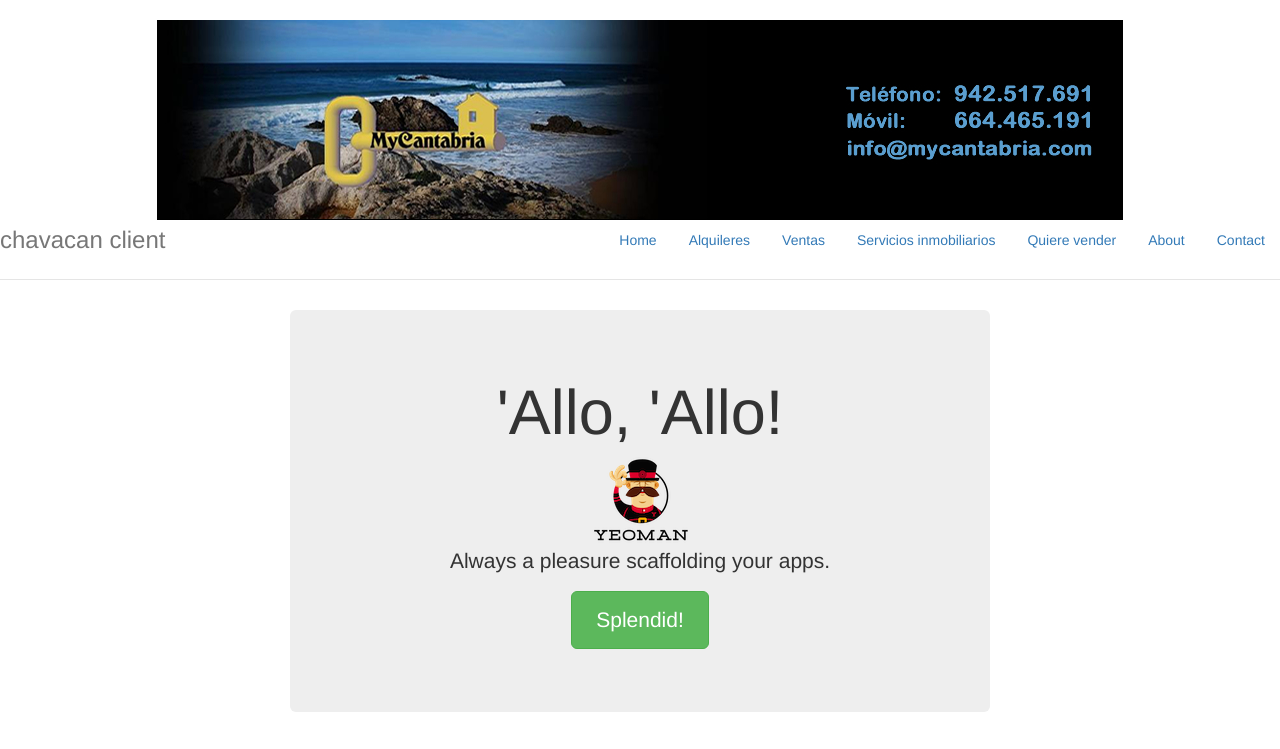
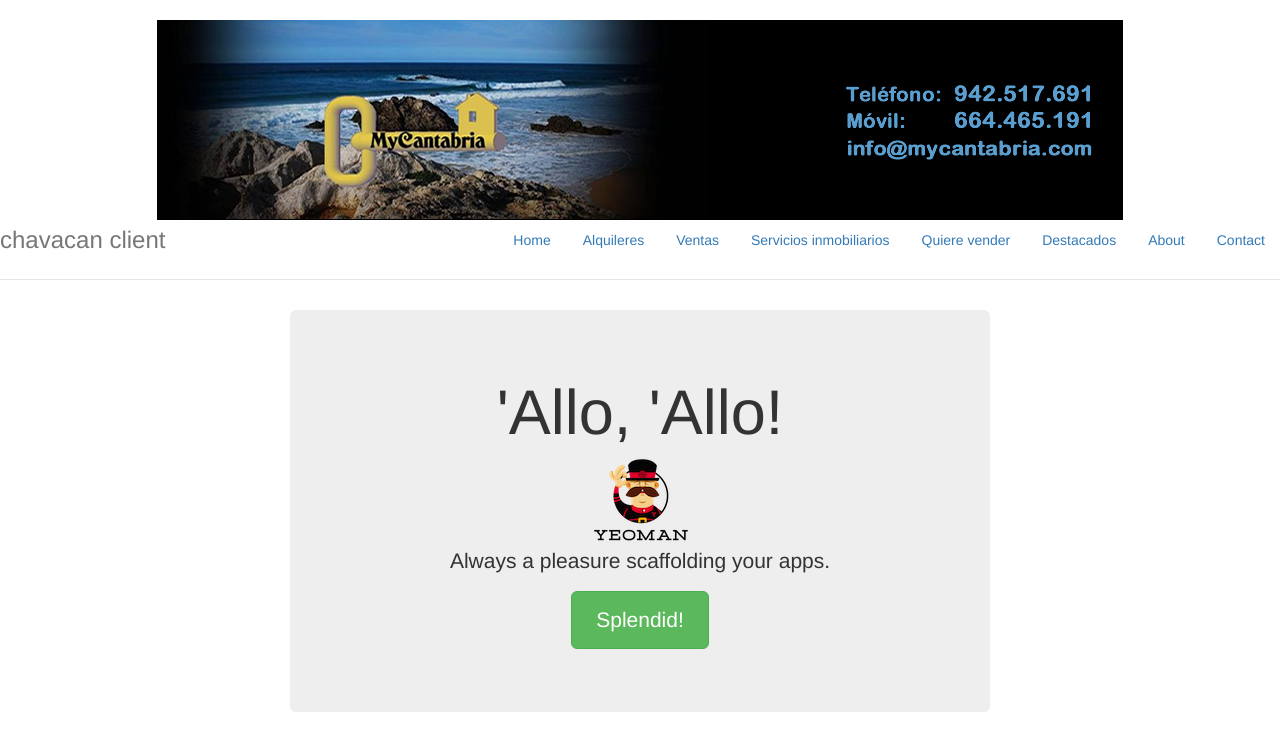
Before and after one commit to rchavarria/chavacan-client, a website: page app/index.html in a window 1280 px wide. Shown: the top 749 px of the page. Drawn offline with nearby package versions, Linux system fonts and the light colour scheme; some packages are replaced by stand-ins of ours; files that its build step writes are made by us from their sources.

Commit message:
green: most of the test. the only one failing is the last writen

```diff
--- a/app/index.html
+++ b/app/index.html
@@ -35,6 +35,7 @@
         <li ng-class="{active: isActive('/sales')}"><a ng-href="#/sales">Ventas</a></li>
         <li ng-class="{active: isActive('/services')}"><a ng-href="#/services">Servicios inmobiliarios</a></li>
         <li ng-class="{active: isActive('/wanttosell')}"><a ng-href="#/wanttosell">Quiere vender</a></li>
+        <li ng-class="{active: isActive('/highlights')}"><a ng-href="#/highlights">Destacados</a></li>
         <li ng-class="{active: isActive('/about')}"><a ng-href="#/about">About</a></li>
         <li ng-class="{active: isActive('/contact')}"><a ng-href="#/contact">Contact</a></li>
       </ul>
```
